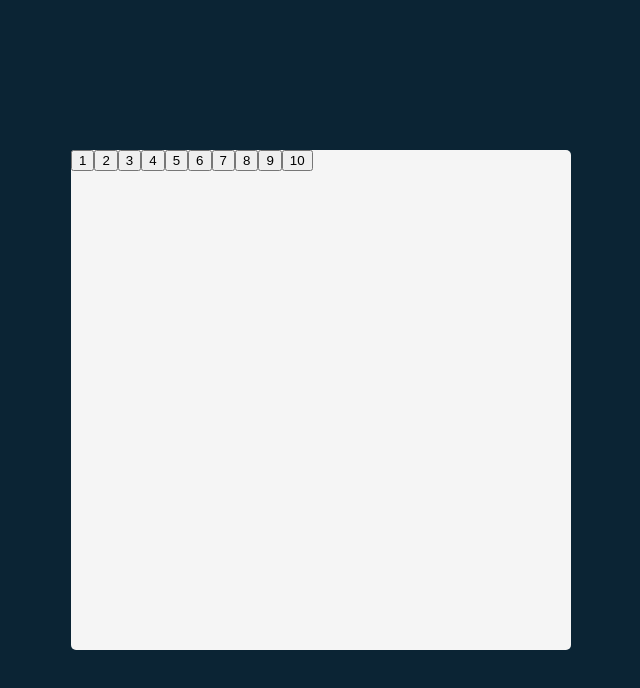
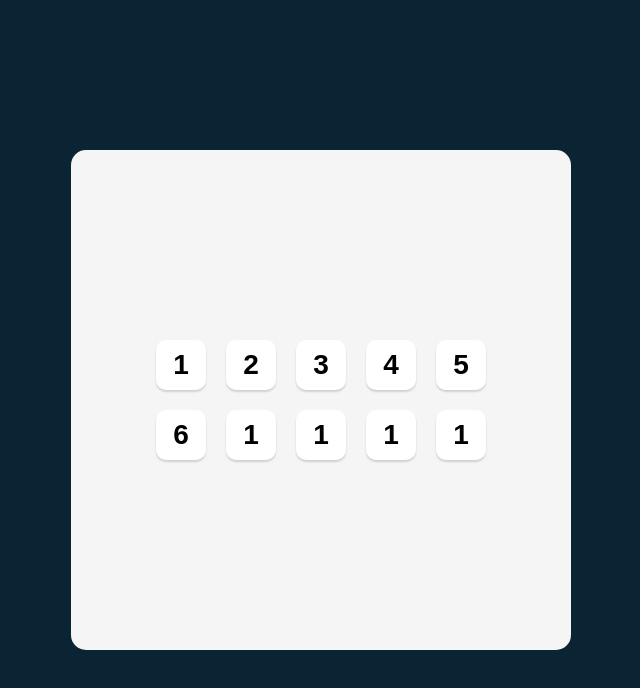
Before and after one commit to berkcantelseren/Tenzies-Game, a React (Vite) app: page / in a window 1280 px wide. Shown: the top 688 px of the page, without its empty margins (319-959 px from the left). Built offline with nearby package versions, Linux system fonts and the light colour scheme.

Commit message:
random dice number generate

```diff
--- a/src/App.jsx
+++ b/src/App.jsx
@@ -3,6 +3,10 @@ import Die from "./Die";
 import "./App.css";
 
 function App() {
+  function generateAllNewDice() {
+    return new Array(10).fill(0).map(() => Math.ceil(Math.random() * 6));
+  }
+
   return (
     <main>
       <div className="dice-container">
@@ -12,10 +16,10 @@ function App() {
         <Die value={4} />
         <Die value={5} />
         <Die value={6} />
-        <Die value={7} />
-        <Die value={8} />
-        <Die value={9} />
-        <Die value={10} />
+        <Die value={1} />
+        <Die value={1} />
+        <Die value={1} />
+        <Die value={1} />
       </div>
     </main>
   );
--- a/src/index.css
+++ b/src/index.css
@@ -23,5 +23,27 @@ div#root {
 main {
   background-color: #f5f5f5;
   height: 100%;
-  border-radius: 5px;
+  border-radius: 15px;
+  display: flex;
+  flex-direction: column;
+  justify-content: center;
+  align-items: center;
 }
+
+.dice-container {
+  display: grid;
+  grid-template: auto auto / repeat(5, 1fr);
+  gap: 20px;
+}
+
+.dice-container button {
+  height: 50px;
+  width: 50px;
+  box-shadow: 0px 2px 2px rgba(0, 0, 0, 0.15);
+  border-radius: 10px;
+  border: none;
+  background-color: white;
+  font-size: 1.75rem;
+  font-weight: bold;
+  cursor: pointer;
+}
```
